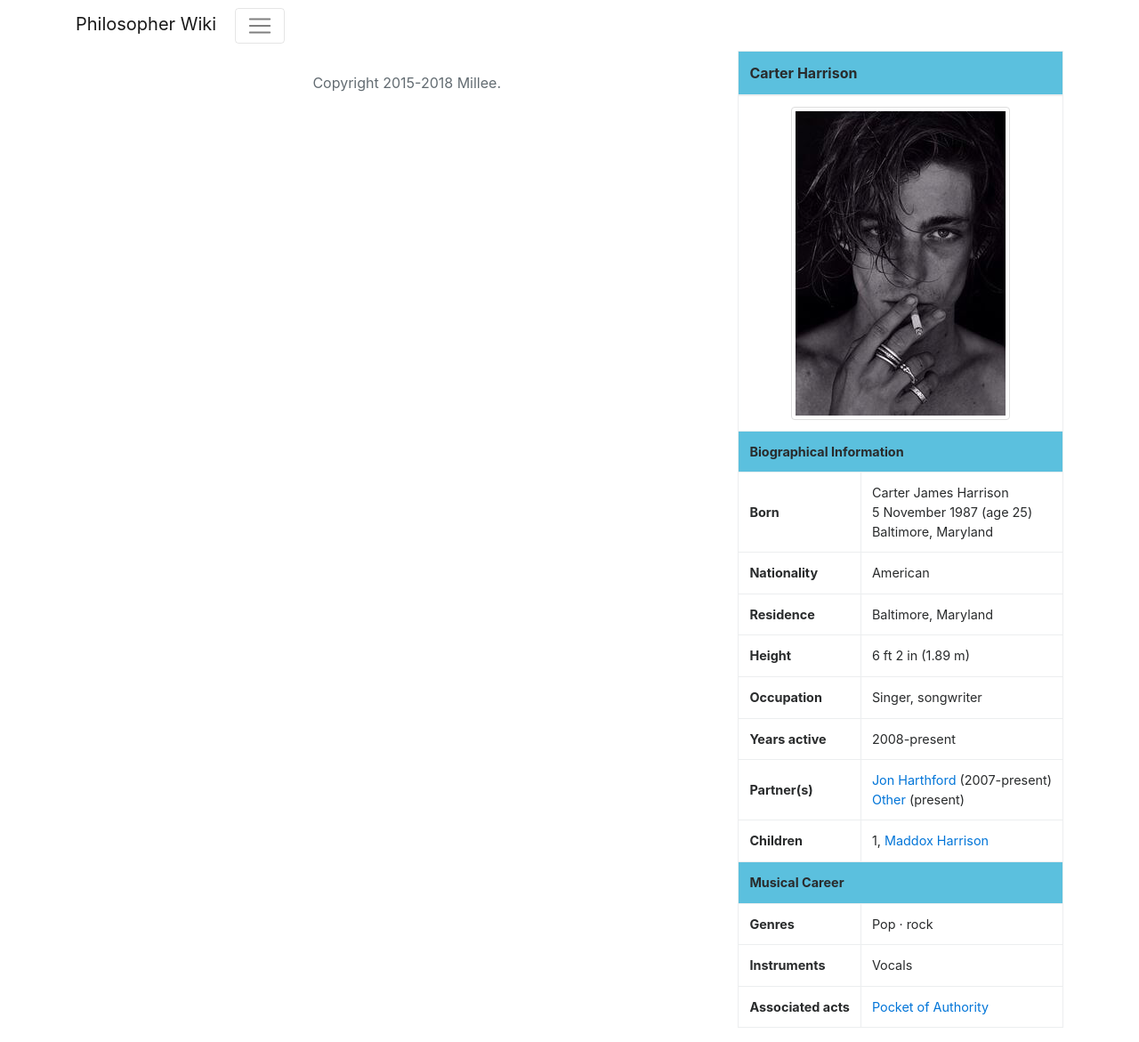
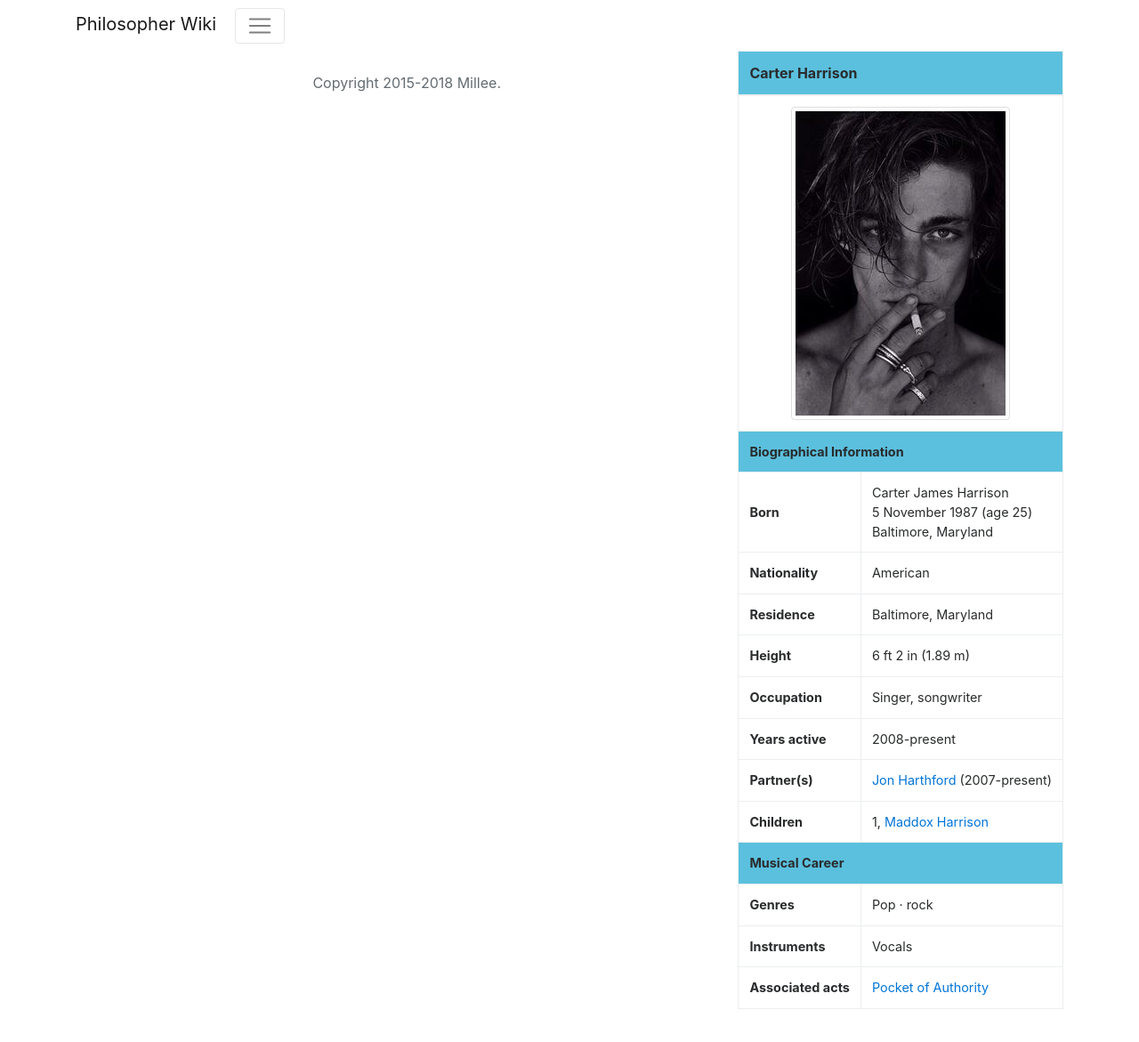
Before and after one commit to reallymillee/Philosopher, a Jekyll site: the page built from carter-test.html, in a window 1280 px wide. Shown: the whole page at 89% size. Built offline with Jekyll 4.4.1, drawn with Linux system fonts in a browser that asks for light colours; nearby versions of some CDN libraries; after the commit the page ends 1150 px from its top, so only the background shows below that.

Commit message:
Update carter-test.html

```diff
--- a/carter-test.html
+++ b/carter-test.html
@@ -1,4 +1,4 @@
 ---
 layout: default
 ---
-{% include infobox.html name="Carter Harrison" img="carter-1" fullname="Carter James Harrison" birthdate="5/11/1987" age="25" birthplace="Baltimore, Maryland" nationality="American" residence="Baltimore, Maryland" height="6 ft 2 in (1.89 m)" occupation="Singer, songwriter" yearsactive="2008-present" partners="Jon Harthford/(2007-present), Other/(present)" children="Maddox Harrison" genres="Pop, rock" instruments="Vocals" acts="Pocket of Authority" %}
+{% include infobox.html name="Carter Harrison" img="carter-1" fullname="Carter James Harrison" birthdate="5/11/1987" age="25" birthplace="Baltimore, Maryland" nationality="American" residence="Baltimore, Maryland" height="6 ft 2 in (1.89 m)" occupation="Singer, songwriter" yearsactive="2008-present" partners="Jon Harthford/(2007-present)" children="Maddox Harrison" genres="Pop, rock" instruments="Vocals" acts="Pocket of Authority" %}
```
